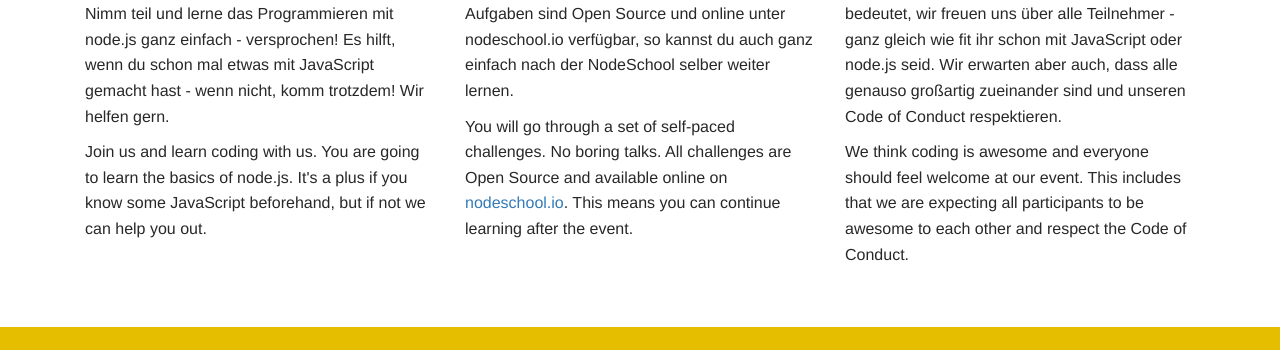
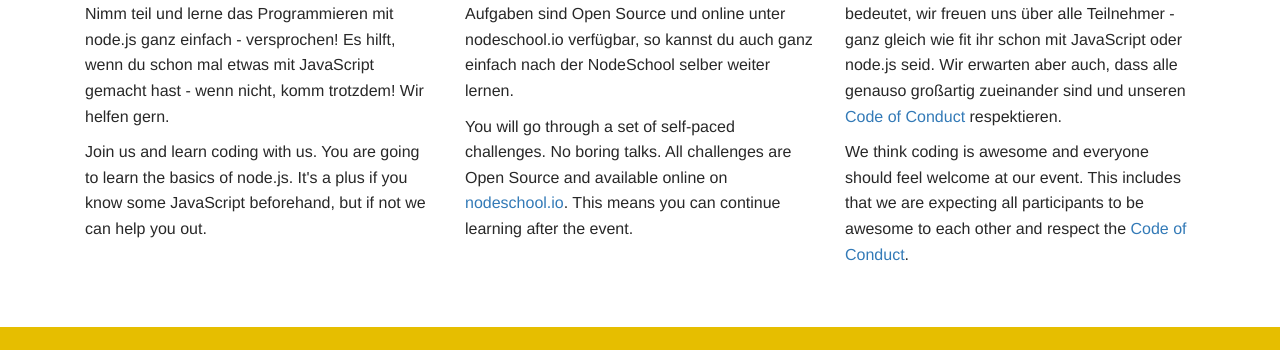
Before and after one commit to nodeschool/munich, a Jekyll site: the page built from index.html, in a window 1280 px wide. Shown: the part 656-1006 px from the top of the page. Built offline with Jekyll 4.4.1, drawn with Linux system fonts in a browser that asks for light colours; some of the changed lines change nothing that is shown; some of the changed text lies outside the part shown.

Commit message:
Add links to coc

```diff
--- a/index.html
+++ b/index.html
@@ -39,11 +39,14 @@ layout: default
                     uns über
                     alle Teilnehmer - ganz gleich wie fit ihr schon mit JavaScript oder node.js seid. Wir erwarten aber
                     auch,
-                    dass alle genauso großartig zueinander sind und unseren Code of Conduct respektieren.</p>
+                    dass alle genauso großartig zueinander sind und unseren <a
+                            href="https://github.com/nodeschool/munich/blob/gh-pages/code_of_conduct.md">Code of
+                        Conduct</a> respektieren.</p>
 
                 <p>We think coding is awesome and everyone should feel welcome at our event.
                     This includes that we are expecting all participants to be awesome to each other
-                    and respect the Code of Conduct.</p>
+                    and respect the <a href="https://github.com/nodeschool/munich/blob/gh-pages/code_of_conduct.md">Code
+                        of Conduct</a>.</p>
             </div>
         </section>
     </div>
```
